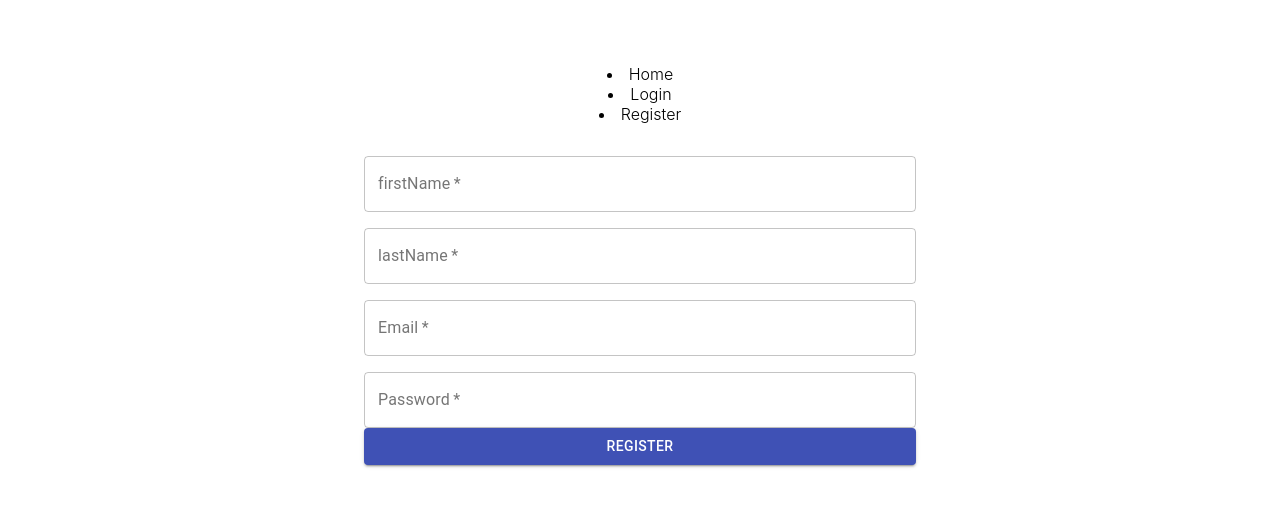
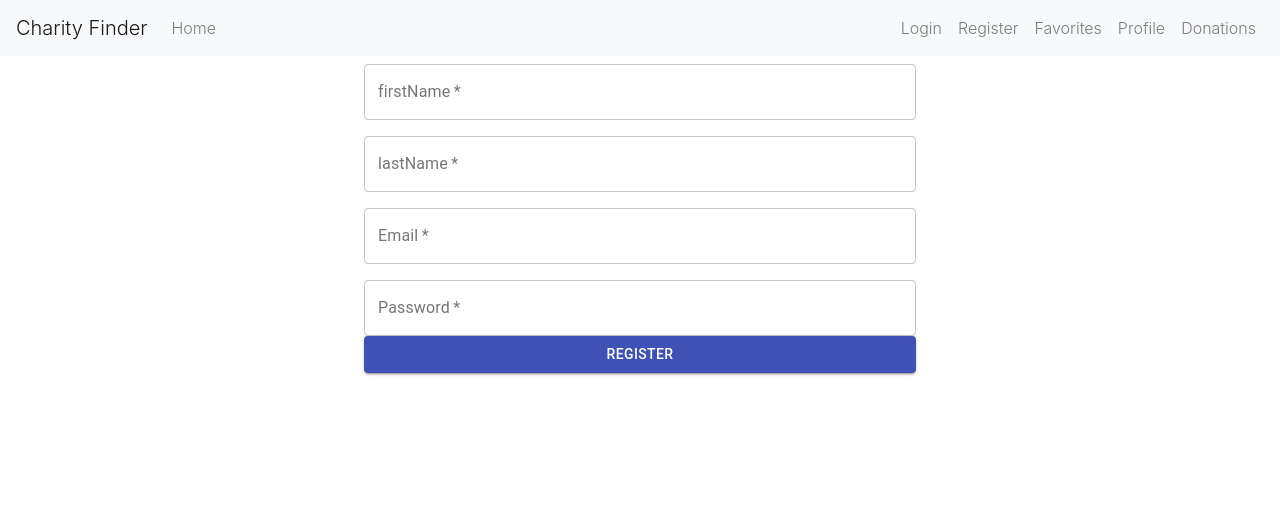
Before and after one commit to CharityFinder/CharityFinder, a React (Create React App) app in the folder client/: page /register in a window 1280 px wide. Shown: the top 506 px of the page. Built offline with nearby package versions, Linux system fonts and the light colour scheme; no server answers.

Commit message:
refactored code to utilize built in react-bootstrap-navbar

```diff
--- a/client/src/components/Navbar.jsx
+++ /dev/null
@@ -1,31 +0,0 @@
-import React from "react";
-// import { useHistory } from "react-router-dom";
-import NavbarLink from "./NavbarLink";
-
-// TODO: Handle Navigation B/t components better
-export const Navbar = () => {
-  // const history = useHistory();
-
-  // const handleHome = () => {
-  //   history.push("/");
-  // };
-
-  // const handleLogin = () => {
-  //   history.push("/login");
-  // };
-
-  // const handleRegister = () => {
-  //   history.push("/register");
-  // };
-
-  return (
-    <nav>
-      <NavbarLink link="/" display="Home" />
-      <NavbarLink link="/login" display="Login" />
-      <NavbarLink link="/register" display="Register" />
-      {/* <button onClick={handleHome}> Home </button>
-      <button onClick={handleLogin}> Login </button>
-      <button onClick={handleRegister}> Register </button> */}
-    </nav>
-  );
-};
--- a/client/src/components/NavbarLink.jsx
+++ /dev/null
@@ -1,30 +0,0 @@
-import React from 'react'
-import { useHistory } from "react-router-dom";
-
-const NavbarLink = ({link, display}) => {
-    const history = useHistory();
-
-    const handleClick = () => {
-        history.push(link);
-    }
-
-    // const handleHome = () => {
-    //     history.push("/");
-    // };
-
-    return (
-        // <li className="nav-item">
-        //     <a className = "nav-link" href={link}>{display}</a>
-        // </li>
-        <li className="nav-item">
-            <a className = "nav-link" onClick={handleClick}>{display}</a>
-        </li>
-    )
-}
-
-NavbarLink.defaultProps = {
-    link: "#",
-    display: "temp",
-}
-
-export default NavbarLink
--- /dev/null
+++ b/client/src/components/NavigationBar.jsx
@@ -0,0 +1,29 @@
+import React from "react";
+import Navbar from 'react-bootstrap/Navbar'
+import Nav from 'react-bootstrap/Nav'
+
+// TODO: Handle Navigation B/t components better
+export const NavigationBar = () => {
+  return (
+    <Navbar fixed="top" bg="light" expand="lg">
+      <Navbar.Brand href="/">Charity Finder</Navbar.Brand>
+      <Navbar.Toggle aria-controls="basic-navbar-nav" />
+      <Navbar.Collapse id="basic-navbar-nav">
+        <Nav className="mr-auto">
+          <Nav.Link href="/">Home</Nav.Link>
+        </Nav>
+
+        <Nav className="ml-auto">
+          {/* TODO: add a switch that only shows one */}
+          <Nav.Link href="/login">Login</Nav.Link>
+          <Nav.Link href="/register">Register</Nav.Link>
+
+          <Nav.Link href="/">Favorites</Nav.Link>
+          <Nav.Link href="/">Profile</Nav.Link>
+          <Nav.Link href="/">Donations</Nav.Link>
+        </Nav>
+
+      </Navbar.Collapse>
+    </Navbar>
+  );
+};
--- a/client/src/index.js
+++ b/client/src/index.js
@@ -3,6 +3,7 @@ import ReactDOM from 'react-dom';
 import './index.css';
 import App from './App';
 import reportWebVitals from './reportWebVitals';
+import 'bootstrap/dist/css/bootstrap.min.css';
 
 ReactDOM.render(
   <React.StrictMode>
--- a/client/src/pages/Home.jsx
+++ b/client/src/pages/Home.jsx
@@ -1,7 +1,7 @@
 import React, { useState, useEffect, useContext } from "react";
 import { UserContext } from "../utils/auth";
 import axios from "axios";
-import { Navbar } from "../components/Navbar";
+import { NavigationBar } from "../components/NavigationBar";
 
 export const Home = () => {
   const { userData } = useContext(UserContext);
@@ -20,7 +20,7 @@ export const Home = () => {
 
   return (
     <div className="home">
-      <Navbar />
+      <NavigationBar />
       <h1>CharityFinder</h1>
       <h2>{message}</h2> {/* Server-side message */}
       {userData && (
--- a/client/src/pages/Login.jsx
+++ b/client/src/pages/Login.jsx
@@ -2,7 +2,7 @@ import React, { useState } from "react";
 import { useHistory } from "react-router-dom";
 import { loginUser } from "../utils/auth";
 import { Container, Button, TextField, Grid } from "@material-ui/core";
-import { Navbar } from "../components/Navbar";
+import { NavigationBar } from "../components/NavigationBar";
 
 export const Login = () => {
   const history = useHistory();
@@ -30,7 +30,7 @@ export const Login = () => {
 
   return (
     <Container maxWidth="sm" className="login-form">
-      <Navbar />
+      <NavigationBar />
       <h3>{errorMessage}</h3>
       <form onSubmit={handleSubmit} noValidate>
         <Grid item xs={12}>
--- a/client/src/pages/Register.jsx
+++ b/client/src/pages/Register.jsx
@@ -2,7 +2,7 @@ import React, { useState } from "react";
 import { useHistory } from "react-router-dom";
 import { registerUser } from "../utils/auth";
 import { Container, Button, TextField, Grid } from "@material-ui/core";
-import { Navbar } from "../components/Navbar";
+import { NavigationBar } from "../components/NavigationBar";
 
 export const Register = () => {
   const history = useHistory();
@@ -32,7 +32,7 @@ export const Register = () => {
   // TODO: Add missing fields to form
   return (
     <Container maxWidth="sm" className="register-form">
-      <Navbar />
+      <NavigationBar />
       <h3>{errorMessage}</h3>
       <form onSubmit={handleSubmit} noValidate>
         <Grid container spacing={2} alignItems="center" justify="center">
```
